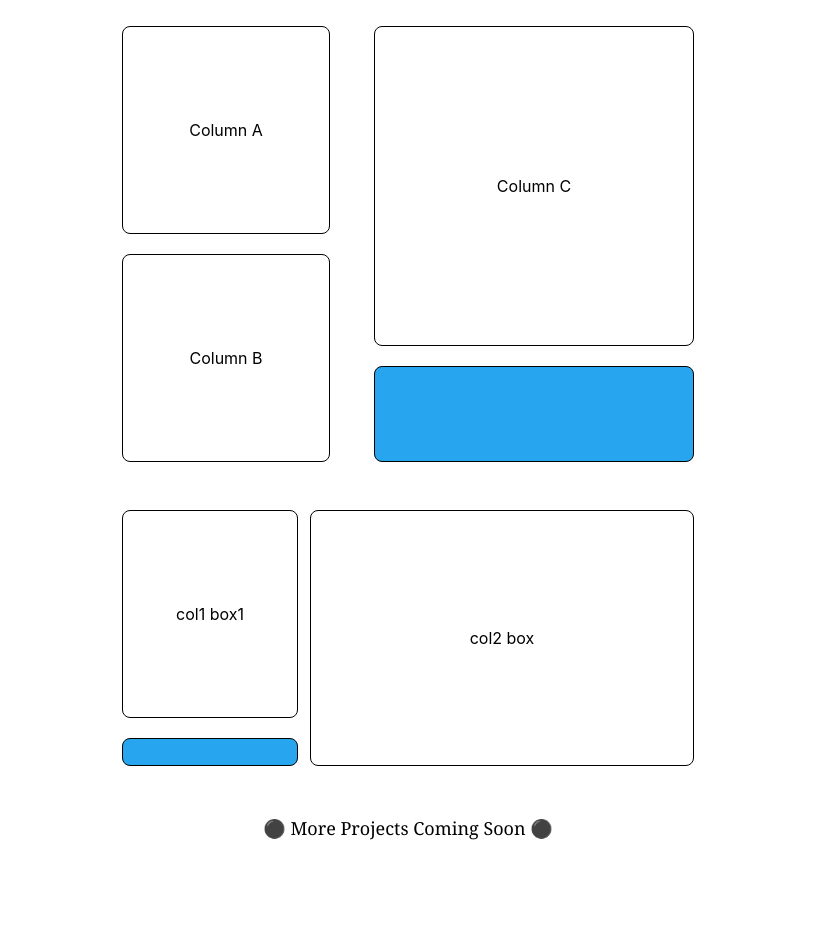
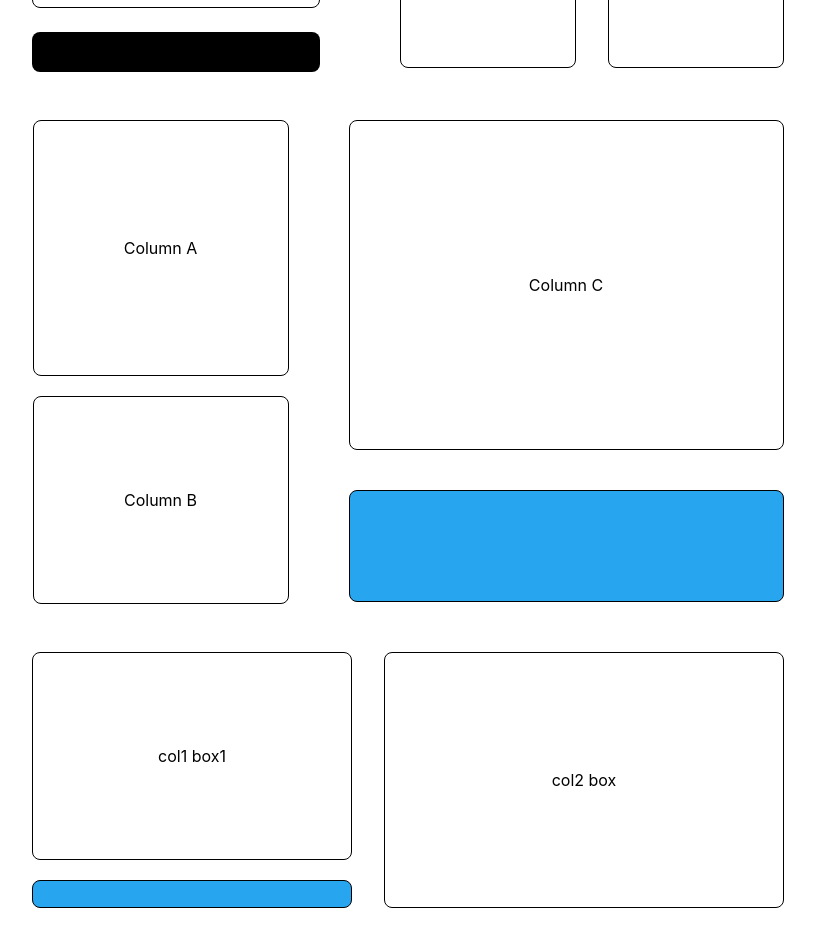
Before and after one commit to tanishka3001/Projects_Portal_Frontend, a React (Create React App) app: page / in a window 1280 px wide. Shown: the part 740-1669 px from the top of the page, without its empty margins (232-1047 px from the left). Built offline with nearby package versions, Linux system fonts and the light colour scheme.

Commit message:
adjustment of width

```diff
--- a/src/components/portal.jsx
+++ b/src/components/portal.jsx
@@ -2,26 +2,26 @@ import React from "react";
 
 const Grids = () => {
     return (
-        <div className="hidden md:flex mb-80 mt-80 flex flex-col justify-center items-center h-screen gap-12 ">
-            <div className="flex flex-row items-start gap-8">
+        <div className="hidden md:flex md:mb-96 md:mt-96  md:flex-col justify-center items-center h-screen gap-12 ">
+            <div className="flex flex-row items-start gap-20 mt-20">
                 <div className="flex flex-col gap-3">
-                    <div className="w-56 h-56 bg-white border border-black rounded-lg flex items-center justify-center">
+                    <div className="w-72 h-72 bg-white border border-black rounded-lg flex items-center justify-center">
                         Box 1
                     </div>
-                    <div className="mt-2 w-56 h-10 bg-black rounded-lg flex items-center justify-center">
+                    <div className="mt-3 w-72 h-10 bg-black rounded-lg flex items-center justify-center">
                         Box 2
                     </div>
                 </div>
 
                 <div className="flex flex-col gap-3">
-                    <div className="w-80 h-32 bg-white border border-black rounded-lg flex items-center justify-center">
+                    <div className="w-96 h-40 bg-white border border-black rounded-lg flex items-center justify-center">
                         Box 3
                     </div>
                     <div className="flex gap-8">
-                        <div className="w-36 h-36 bg-white border border-black rounded-lg flex items-center justify-center">
+                        <div className="w-44 h-44 bg-white border border-black rounded-lg flex items-center justify-center">
                             Box 4
                         </div>
-                        <div className="w-36 h-36 bg-white border border-black rounded-lg flex items-center justify-center">
+                        <div className="w-44 h-44 bg-white border border-black rounded-lg flex items-center justify-center">
                             Box 5
                         </div>
                     </div>
@@ -29,12 +29,12 @@ const Grids = () => {
             </div>
             <div className="flex flex-row gap-8">
                 <div className="flex flex-col mr-3">
-                    <div className="w-52 h-52 bg-white border border-black rounded-lg flex items-center justify-center mb-5">
+                    <div className="w-64 h-64 mr-4 bg-white border border-black rounded-lg flex items-center justify-center mb-5">
                         Column A
                     </div>
 
                     {/* Column 2 */}
-                    <div className="w-52 h-52 bg-white border border-black rounded-lg flex items-center justify-center">
+                    <div className="w-64 h-52 bg-white border border-black rounded-lg flex items-center justify-center">
                         Column B
                     </div>
                 </div>
@@ -42,32 +42,32 @@ const Grids = () => {
 
                 <div className="flex flex-col">
                     {/* Column 3 */}
-                    <div className="w-80 h-80 bg-white border border-black rounded-lg flex items-center justify-center">
+                    <div className="w-[435px] h-[330px] bg-white border border-black rounded-lg flex items-center justify-center">
                         Column C
                     </div>
-                    <div className="mt-5 w-80 h-24 bg-[#27A5EF] border border-black  rounded-lg flex items-center justify-center">
+                    <div className="mt-10 w-[435px] h-28 bg-[#27A5EF] border border-black  rounded-lg flex items-center justify-center">
                     </div>
                 </div>
             </div>
 
 
-            <div className="flex flex-row gap-3">
+            <div className="flex flex-row gap-6">
                 <div className="flex flex-col">
-                <div className="w-44 h-52 bg-white border border-black rounded-lg flex items-center justify-center">
+                    <div className="w-80 h-52 bg-white border border-black rounded-lg flex items-center justify-center">
                         col1 box1
                     </div>
-                    <div className="mt-5 w-44 h-7 bg-[#27A5EF] border border-black  rounded-lg flex items-center justify-center">
+                    <div className="mt-5 w-80 h-7 bg-[#27A5EF] border border-black  rounded-lg flex items-center justify-center">
                     </div>
 
                 </div>
 
-                <div className="w-96 h-64 bg-white border border-black rounded-lg flex items-center justify-center">
-                        col2 box
-                    </div>
+                <div className="w-[400px] h-64 ml-2 bg-white border border-black rounded-lg flex items-center justify-center">
+                    col2 box
                 </div>
-<div className="flex flex-row text-lg font-serif">
-⚫ More Projects Coming Soon ⚫
-</div>
+            </div>
+            <div className="flex flex-row text-lg font-serif mb-10">
+                ⚫ More Projects Coming Soon ⚫
+            </div>
 
         </div>
     );
```
